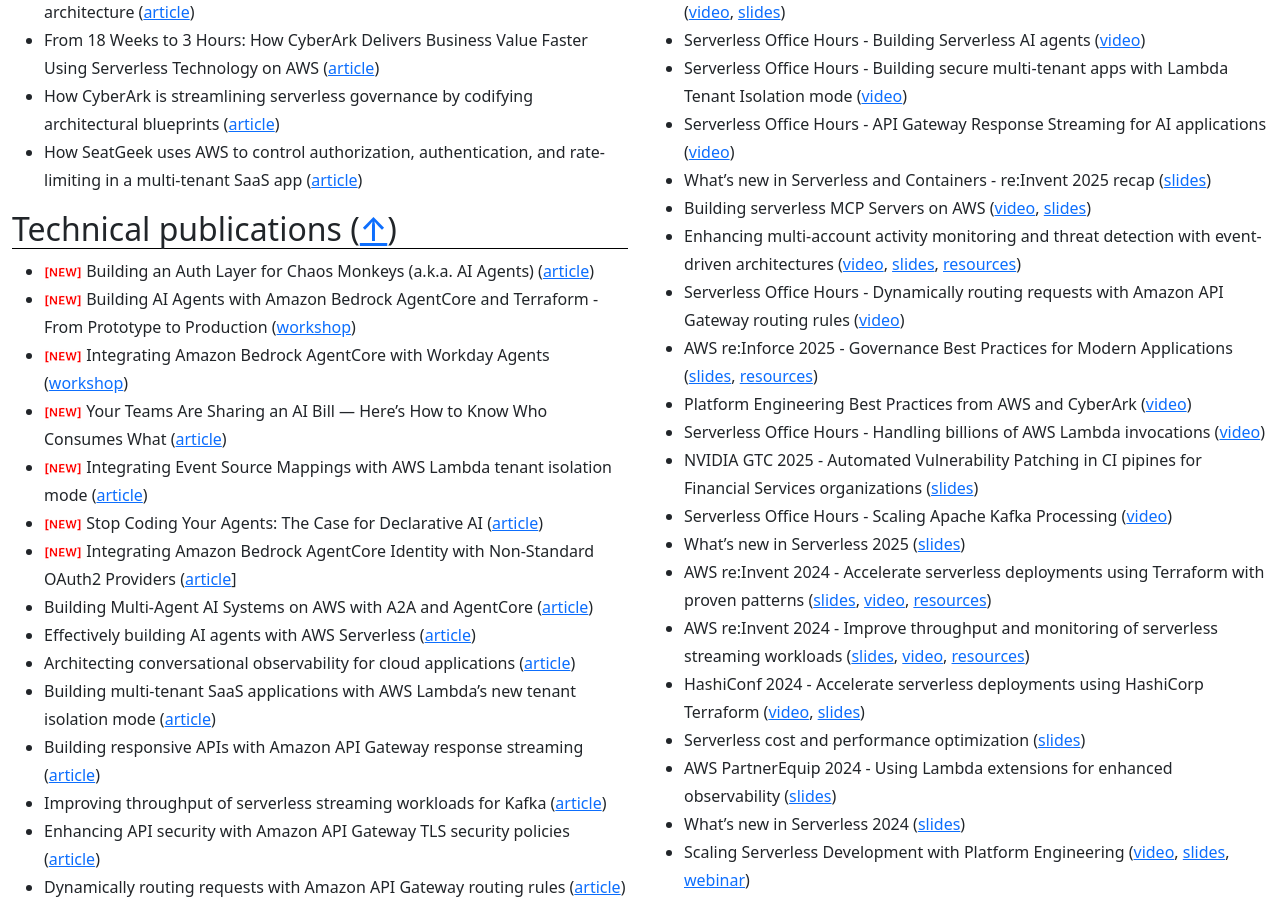
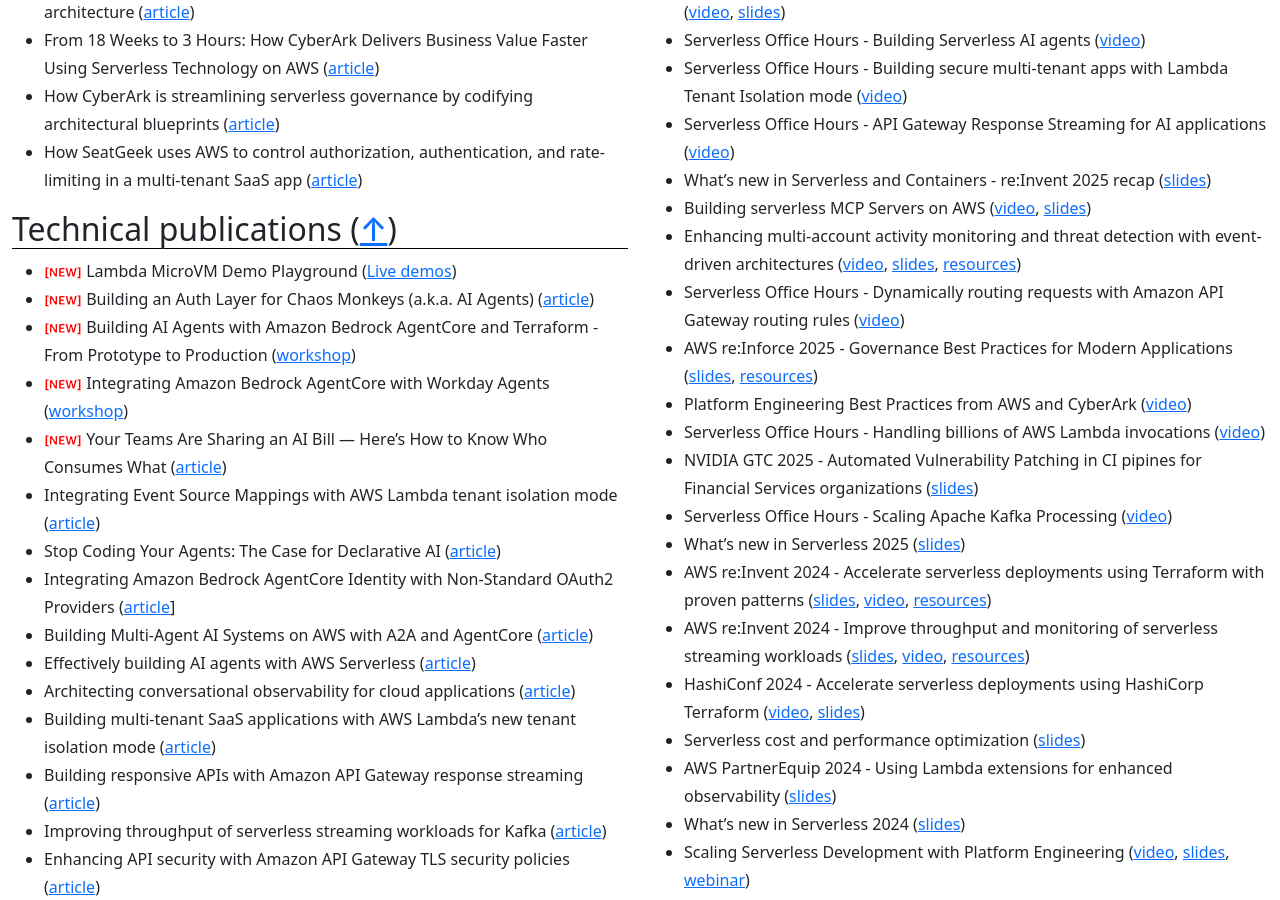
Before and after one commit to aal80/whoami, a Jekyll site: the page built from index.md, in a window 1280 px wide and 900 px high, scrolled down 1315 px. Built offline with Jekyll 4.4.1, drawn with Linux system fonts in a browser that asks for light colours.

Commit message:
Update publications.md

```diff
--- a/_includes/publications.md
+++ b/_includes/publications.md
@@ -13,13 +13,15 @@
 - How SeatGeek uses AWS to control authorization, authentication, and rate-limiting in a multi-tenant SaaS app ([article](https://aws.amazon.com/blogs/architecture/how-seatgeek-uses-aws-to-control-authorization-authentication-and-rate-limiting-in-a-multi-tenant-saas-application/))
 
 ## Technical publications ([↑](#top))
+
+- ![](./images/new2.png) Lambda MicroVM Demo Playground ([Live demos](https://lambda-microvm-demo-playground.antonaws.com/))
 - ![](./images/new2.png) Building an Auth Layer for Chaos Monkeys (a.k.a. AI Agents) ([article](https://medium.com/@anton.al80/building-an-auth-layer-for-chaos-monkeys-a-k-a-ai-agents-1751fd36d950))
 - ![](./images/new2.png) Building AI Agents with Amazon Bedrock AgentCore and Terraform - From Prototype to Production ([workshop](https://catalog.us-east-1.prod.workshops.aws/workshops/05695036-0049-4114-a660-f15071df92dc/en-US))
 - ![](./images/new2.png) Integrating Amazon Bedrock AgentCore with Workday Agents ([workshop](https://catalog.us-east-1.prod.workshops.aws/workshops/0c20d432-ef19-4874-a1d1-b46e528c9d7e/en-US))
 - ![](./images/new2.png) Your Teams Are Sharing an AI Bill — Here’s How to Know Who Consumes What ([article](https://medium.com/@anton.al80/your-teams-are-sharing-an-ai-bill-heres-how-to-know-who-consumes-what-a9747b79fe23))
-- ![](./images/new2.png) Integrating Event Source Mappings with AWS Lambda tenant isolation mode ([article](https://aws.amazon.com/blogs/compute/integrating-event-source-mappings-with-aws-lambda-tenant-isolation-mode/))
-- ![](./images/new2.png) Stop Coding Your Agents: The Case for Declarative AI ([article](https://medium.com/@anton.al80/stop-coding-your-agents-the-case-for-declarative-ai-e9a334ec8d89))
-- ![](./images/new2.png) Integrating Amazon Bedrock AgentCore Identity with Non-Standard OAuth2 Providers ([article](https://medium.com/@anton.al80/integrating-amazon-bedrock-agentcore-identity-with-non-standard-oauth2-providers-b2cf94cadd3f)]
+- Integrating Event Source Mappings with AWS Lambda tenant isolation mode ([article](https://aws.amazon.com/blogs/compute/integrating-event-source-mappings-with-aws-lambda-tenant-isolation-mode/))
+- Stop Coding Your Agents: The Case for Declarative AI ([article](https://medium.com/@anton.al80/stop-coding-your-agents-the-case-for-declarative-ai-e9a334ec8d89))
+- Integrating Amazon Bedrock AgentCore Identity with Non-Standard OAuth2 Providers ([article](https://medium.com/@anton.al80/integrating-amazon-bedrock-agentcore-identity-with-non-standard-oauth2-providers-b2cf94cadd3f)]
 -  Building Multi-Agent AI Systems on AWS with A2A and AgentCore ([article](https://medium.com/@anton.al80/building-multi-agent-ai-systems-on-aws-with-a2a-and-agentcore-a-practical-guide-and-hands-on-58235d57c4b2))
 - Effectively building AI agents with AWS Serverless ([article](https://aws.amazon.com/blogs/compute/effectively-building-ai-agents-on-aws-serverless/))
 - Architecting conversational observability for cloud applications ([article](https://aws.amazon.com/blogs/architecture/architecting-conversational-observability-for-cloud-applications/))
```
